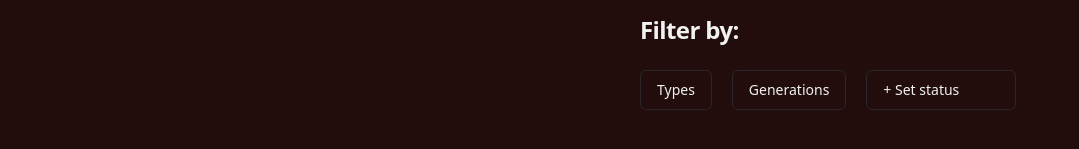
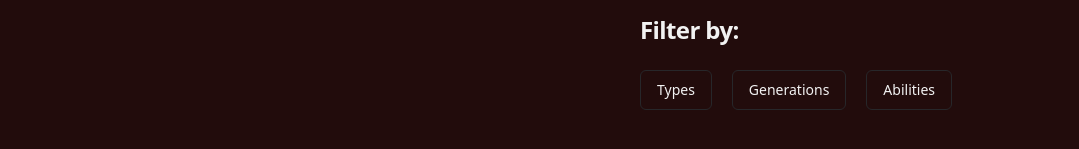
Before and after one commit to gabe-serna/pokedex, a React (Vite) app: page / in a window 1280 px wide. Shown: the part 207-356 px from the top of the page, without its empty margins (0-1079 px from the left). Built offline with nearby package versions, Linux system fonts and the light colour scheme.

Commit message:
Make Abilites Filter a Popup

```diff
--- a/src/App.tsx
+++ b/src/App.tsx
@@ -36,7 +36,7 @@ const App = () => {
             <FilterDropdown
               previewText='Types'
               title='Select Type'
-              description='Select which types you want to filter the Pokédex by'
+              description='Choose which types to filter the Pokédex by'
               category='types'
               cols={3}
               gap={3}
@@ -54,7 +54,7 @@ const App = () => {
             <FilterDropdown
               previewText='Generations'
               title='Select Generation'
-              description='Select which generations you want to filter the Pokédex by'
+              description='Choose which generations to filter the Pokédex by'
               category='generations'
               cols={3}
               gap={6}
--- a/src/components/Search.tsx
+++ b/src/components/Search.tsx
@@ -19,11 +19,12 @@ const Search = () => {
         onBlur={() => setIsFocused(false)}
       />
       {isFocused && (
-        <CommandList className='absolute top-[calc(50%+2.75rem+1px)] w-1/2'>
+        <CommandList className='absolute top-[calc(50%+2.75rem+1px)] w-1/2 h-[168px]'>
           <CommandEmpty>No results found.</CommandEmpty>
           <CommandGroup>
             <CommandItem>Bulbasaur</CommandItem>
             <CommandItem>Ivysaur</CommandItem>
+            <CommandItem>Big Bertha</CommandItem>
             <CommandItem>Charmander</CommandItem>
             <CommandItem>Charmelon</CommandItem>
             <CommandItem>Charizard</CommandItem>
--- a/src/components/filter/ScrollDropdown.tsx
+++ b/src/components/filter/ScrollDropdown.tsx
@@ -13,7 +13,14 @@ import {
   CommandList
 } from '@/components/ui/command';
 import { Drawer, DrawerContent, DrawerTrigger } from '@/components/ui/drawer';
-import { Popover, PopoverContent, PopoverTrigger } from '@/components/ui/popover';
+import {
+  Dialog,
+  DialogContent,
+  DialogDescription,
+  DialogHeader,
+  DialogTitle,
+  DialogTrigger
+} from '../ui/dialog';
 
 type Status = {
   value: string;
@@ -34,6 +41,14 @@ const statuses: Status[] = [
     label: 'In Progress'
   },
   {
+    value: 'extra',
+    label: 'extra'
+  },
+  {
+    value: 'extra1',
+    label: 'extra1'
+  },
+  {
     value: 'canceled',
     label: 'Canceled'
   }
@@ -46,16 +61,29 @@ export function ScrollDropdown() {
 
   if (isDesktop) {
     return (
-      <Popover open={open} onOpenChange={setOpen}>
-        <PopoverTrigger asChild>
-          <Button variant='outline' className='w-[150px] justify-start'>
-            {selectedStatus ? <>{selectedStatus.label}</> : <>+ Set status</>}
+      <Dialog open={open} onOpenChange={setOpen}>
+        <DialogTrigger asChild>
+          <Button
+            variant='outline'
+            className='mr-5 relative'
+            // onClick={() => handleClick()}
+          >
+            Abilities
+            {/* {amountSelected && (
+              <CounterBadge variant='destructive'>{amountSelected}</CounterBadge>
+            )} */}
           </Button>
-        </PopoverTrigger>
-        <PopoverContent className='w-[200px] p-0' align='start'>
+        </DialogTrigger>
+        <DialogContent className='sm:max-w-[425px]'>
+          <DialogHeader>
+            <DialogTitle>Select Abilites</DialogTitle>
+            <DialogDescription>
+              Choose which abilites to filter the Pokédex by
+            </DialogDescription>
+          </DialogHeader>
           <StatusList setOpen={setOpen} setSelectedStatus={setSelectedStatus} />
-        </PopoverContent>
-      </Popover>
+        </DialogContent>
+      </Dialog>
     );
   }
 
@@ -84,8 +112,8 @@ function StatusList({
 }) {
   return (
     <Command>
-      <CommandInput placeholder='Filter status...' />
-      <CommandList>
+      <CommandInput placeholder='Search for an ability' />
+      <CommandList className='h-[136px]'>
         <CommandEmpty>No results found.</CommandEmpty>
         <CommandGroup>
           {statuses.map(status => (
```
